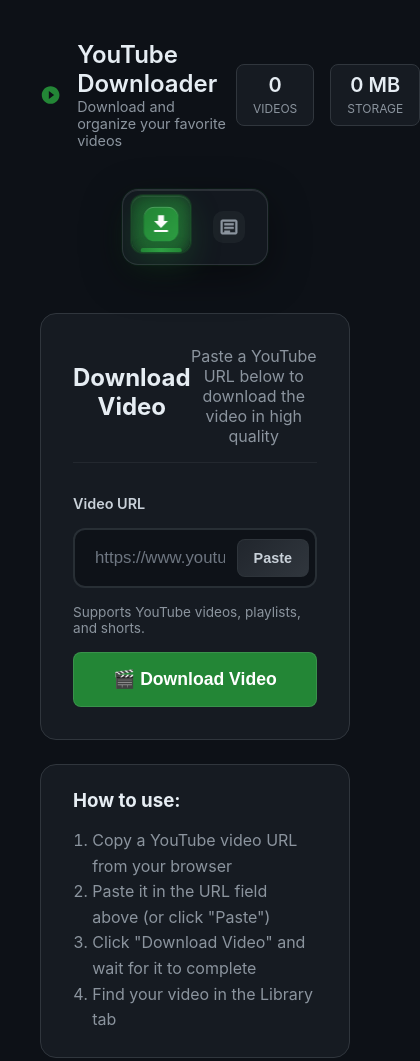
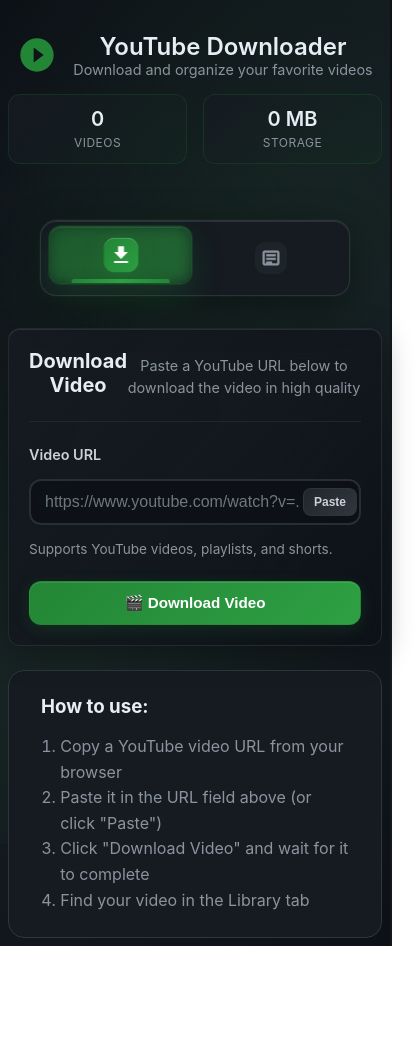
Before and after one commit to JashanMaan28/YT-Video-Downloader, a plain HTML site: page frontend/index.html in a window 390 px wide. Shown: the whole page, 420 px wide, since content can reach past the window. After the commit the page ends 946 px from the top, so only its background shows below. Drawn offline with Linux system fonts and the light colour scheme; no server answers.

Commit message:
Enhanced Homepage UI

```diff
--- a/frontend/static/styles.css
+++ b/frontend/static/styles.css
@@ -6,22 +6,71 @@
 
 body {
     font-family: 'Inter', -apple-system, BlinkMacSystemFont, 'Segoe UI', Roboto, sans-serif;
-    background-color: #0d1117;
+    background: linear-gradient(135deg, #0d1117 0%, #161b22 50%, #0d1117 100%);
     color: #c9d1d9;
     min-height: 100vh;
+    position: relative;
+    overflow-x: hidden;
+}
+
+body::before {
+    content: '';
+    position: fixed;
+    top: 0;
+    left: 0;
+    right: 0;
+    bottom: 0;
+    background:
+        radial-gradient(circle at 20% 80%, rgba(35, 134, 54, 0.1) 0%, transparent 50%),
+        radial-gradient(circle at 80% 20%, rgba(46, 160, 67, 0.08) 0%, transparent 50%),
+        radial-gradient(circle at 40% 40%, rgba(35, 134, 54, 0.05) 0%, transparent 50%);
+    pointer-events: none;
+    z-index: -1;
 }
 
 .container {
-    max-width: 800px;
+    max-width: 1400px;
     margin: 0 auto;
-    padding: 2.5rem;
+    padding: 1rem;
+    position: relative;
+    z-index: 1;
+    width: 100%;
+}
+
+@media (max-width: 1200px) {
+    .container {
+        max-width: 1200px;
+        padding: 1rem;
+    }
+}
+
+@media (max-width: 768px) {
+    .container {
+        padding: 0.75rem;
+    }
+}
+
+@media (max-width: 480px) {
+    .container {
+        padding: 0.5rem;
+    }
 }
 
 .main-header {
     display: flex;
     justify-content: space-between;
     align-items: center;
-    margin-bottom: 2.5rem;
+    margin-bottom: 2rem;
+    padding: 1.5rem 0;
+    flex-wrap: wrap;
+    gap: 1rem;
+}
+
+@media (max-width: 768px) {
+    .main-header {
+        flex-direction: column;
+        text-align: center;
+    }
 }
 
 .logo {
@@ -46,14 +95,24 @@ body {
 .stats-container {
     display: flex;
     gap: 1rem;
+    flex-wrap: wrap;
 }
 
 .stat-item {
-    background-color: #161b22;
-    border: 1px solid #30363d;
-    border-radius: 8px;
-    padding: 0.5rem 1rem;
+    background: linear-gradient(135deg, rgba(22, 27, 34, 0.8), rgba(35, 134, 54, 0.05));
+    backdrop-filter: blur(10px);
+    border: 1px solid rgba(35, 134, 54, 0.2);
+    border-radius: 12px;
+    padding: 0.75rem 1.25rem;
     text-align: center;
+    transition: all 0.3s ease;
+    min-width: 100px;
+}
+
+.stat-item:hover {
+    transform: translateY(-2px);
+    border-color: rgba(35, 134, 54, 0.4);
+    box-shadow: 0 8px 25px rgba(35, 134, 54, 0.15);
 }
 
 .stat-item span {
@@ -67,14 +126,28 @@ body {
     font-size: 0.75rem;
     color: #8b949e;
     text-transform: uppercase;
+    letter-spacing: 0.5px;
+}
+
+@media (max-width: 480px) {
+    .stats-container {
+        justify-content: center;
+        width: 100%;
+    }
+
+    .stat-item {
+        flex: 1;
+        min-width: 80px;
+    }
 }
 
 /* Enhanced Navigation Tabs */
 .nav-tabs {
     position: relative;
-    margin-bottom: 3rem;
+    margin-bottom: 2rem;
     display: flex;
     justify-content: center;
+    padding: 0 1rem;
 }
 
 .tab-container {
@@ -83,7 +156,7 @@ body {
     backdrop-filter: blur(25px);
     border-radius: 20px;
     padding: 12px;
-    margin: 0 20px;
+    margin: 0 auto;
     border: 1px solid rgba(48, 54, 61, 0.9);
     box-shadow:
         0 12px 40px rgba(0, 0, 0, 0.4),
@@ -93,6 +166,17 @@ body {
     z-index: 2;
     transition: all 0.4s cubic-bezier(0.4, 0, 0.2, 1);
     gap: 8px;
+    width: 100%;
+    max-width: 500px;
+}
+
+@media (max-width: 640px) {
+    .tab-container {
+        margin: 0;
+        border-radius: 16px;
+        padding: 8px;
+        gap: 4px;
+    }
 }
 
 .tab-container:hover {
@@ -105,7 +189,7 @@ body {
 
 .tab {
     position: relative;
-    padding: 20px 32px;
+    padding: 16px 24px;
     margin: 4px;
     background: transparent;
     border: none;
@@ -113,15 +197,35 @@ body {
     cursor: pointer;
     border-radius: 16px;
     font-weight: 600;
-    font-size: 0.95rem;
+    font-size: 0.9rem;
     transition: all 0.4s cubic-bezier(0.4, 0, 0.2, 1);
     display: flex;
     align-items: center;
-    gap: 16px;
-    min-width: 180px;
+    gap: 12px;
+    flex: 1;
+    min-width: 0;
     overflow: hidden;
     outline: none;
     z-index: 3;
+    text-align: left;
+}
+
+@media (max-width: 640px) {
+    .tab {
+        padding: 12px 16px;
+        gap: 8px;
+        font-size: 0.85rem;
+        min-width: 0;
+        justify-content: center;
+    }
+}
+
+@media (max-width: 480px) {
+    .tab {
+        padding: 10px 12px;
+        gap: 6px;
+        font-size: 0.8rem;
+    }
 }
 
 .tab:focus-visible {
@@ -132,14 +236,31 @@ body {
     display: flex;
     align-items: center;
     justify-content: center;
-    width: 48px;
-    height: 48px;
-    border-radius: 14px;
+    width: 40px;
+    height: 40px;
+    border-radius: 12px;
     background: rgba(139, 148, 158, 0.08);
     transition: all 0.4s cubic-bezier(0.4, 0, 0.2, 1);
     position: relative;
     overflow: hidden;
     margin: 2px;
+    flex-shrink: 0;
+}
+
+@media (max-width: 640px) {
+    .tab-icon {
+        width: 36px;
+        height: 36px;
+        border-radius: 10px;
+    }
+}
+
+@media (max-width: 480px) {
+    .tab-icon {
+        width: 32px;
+        height: 32px;
+        border-radius: 8px;
+    }
 }
 
 .icon-pulse {
@@ -161,23 +282,36 @@ body {
     align-items: flex-start;
     flex: 1;
     position: relative;
+    min-width: 0;
+}
+
+@media (max-width: 640px) {
+    .tab-content-wrapper {
+        display: none;
+    }
 }
 
 .tab-title {
     font-weight: 700;
-    font-size: 1.05rem;
+    font-size: 1rem;
     line-height: 1.2;
     transition: all 0.3s ease;
     position: relative;
+    white-space: nowrap;
+    overflow: hidden;
+    text-overflow: ellipsis;
 }
 
 .tab-subtitle {
-    font-size: 0.78rem;
+    font-size: 0.75rem;
     opacity: 0.75;
     font-weight: 500;
-    margin-top: 3px;
+    margin-top: 2px;
     transition: all 0.3s ease;
     position: relative;
+    white-space: nowrap;
+    overflow: hidden;
+    text-overflow: ellipsis;
 }
 
 .tab-accent-line {
@@ -563,10 +697,29 @@ body {
 }
 
 .card {
-    background-color: #161b22;
-    border-radius: 16px;
+    background: linear-gradient(135deg, rgba(22, 27, 34, 0.9), rgba(13, 17, 23, 0.8));
+    backdrop-filter: blur(20px);
+    border-radius: 20px;
     padding: 2rem;
-    border: 1px solid #30363d;
+    border: 1px solid rgba(48, 54, 61, 0.6);
+    box-shadow:
+        0 8px 32px rgba(0, 0, 0, 0.3),
+        inset 0 1px 0 rgba(255, 255, 255, 0.1);
+    transition: all 0.3s ease;
+}
+
+@media (max-width: 768px) {
+    .card {
+        padding: 1.5rem;
+        border-radius: 16px;
+    }
+}
+
+@media (max-width: 480px) {
+    .card {
+        padding: 1.25rem;
+        border-radius: 12px;
+    }
 }
 
 .card-header {
@@ -574,14 +727,41 @@ body {
     margin-bottom: 2rem;
 }
 
+@media (max-width: 768px) {
+    .card-header {
+        margin-bottom: 1.5rem;
+    }
+}
+
 .card-header h2 {
-    font-size: 1.5rem;
+    font-size: 1.6rem;
     margin-bottom: 0.5rem;
     color: #e6edf3;
+    font-weight: 700;
+}
+
+@media (max-width: 768px) {
+    .card-header h2 {
+        font-size: 1.4rem;
+    }
+}
+
+@media (max-width: 480px) {
+    .card-header h2 {
+        font-size: 1.25rem;
+    }
 }
 
 .card-header p {
     color: #8b949e;
+    font-size: 1rem;
+    line-height: 1.5;
+}
+
+@media (max-width: 768px) {
+    .card-header p {
+        font-size: 0.9rem;
+    }
 }
 
 .card-title {
@@ -608,18 +788,32 @@ body {
 
 input[type="url"] {
     width: 100%;
-    padding: 18px 90px 18px 20px;
+    padding: 16px 80px 16px 18px;
     background: rgba(13, 17, 23, 0.8);
     backdrop-filter: blur(10px);
     border: 2px solid rgba(48, 54, 61, 0.8);
     border-radius: 12px;
     color: #e6edf3;
-    font-size: 1.05rem;
+    font-size: 1rem;
     font-weight: 500;
     transition: all 0.4s cubic-bezier(0.4, 0, 0.2, 1);
     position: relative;
     z-index: 2;
     outline: none;
+}
+
+@media (max-width: 768px) {
+    input[type="url"] {
+        padding: 14px 70px 14px 16px;
+        font-size: 16px; /* Prevents zoom on iOS */
+    }
+}
+
+@media (max-width: 480px) {
+    input[type="url"] {
+        padding: 12px 60px 12px 14px;
+        font-size: 16px;
+    }
 }
 
 input[type="url"]:focus {
@@ -722,17 +916,33 @@ input:focus::placeholder {
     right: 8px;
     top: 50%;
     transform: translateY(-50%);
-    padding: 10px 16px;
+    padding: 8px 14px;
     border-radius: 8px;
     background: linear-gradient(135deg, #21262d, #30363d);
     border: 1px solid rgba(48, 54, 61, 0.8);
     color: #c9d1d9;
     cursor: pointer;
-    font-size: 0.9rem;
+    font-size: 0.85rem;
     font-weight: 600;
     transition: all 0.3s cubic-bezier(0.4, 0, 0.2, 1);
     z-index: 3;
     backdrop-filter: blur(10px);
+}
+
+@media (max-width: 768px) {
+    .paste-btn {
+        padding: 6px 12px;
+        font-size: 0.8rem;
+        right: 6px;
+    }
+}
+
+@media (max-width: 480px) {
+    .paste-btn {
+        padding: 6px 10px;
+        font-size: 0.75rem;
+        right: 4px;
+    }
 }
 
 .paste-btn:hover {
@@ -755,20 +965,46 @@ input:focus::placeholder {
 
 .download-btn {
     width: 100%;
-    margin-top: 1rem;
+    margin-top: 1.5rem;
     padding: 16px;
-    background-color: #238636;
-    border: 1px solid rgba(255, 255, 255, 0.1);
-    border-radius: 8px;
+    background: linear-gradient(135deg, #238636, #2ea043);
+    border: 1px solid rgba(35, 134, 54, 0.3);
+    border-radius: 12px;
     color: white;
     font-size: 1.1rem;
     font-weight: 600;
     cursor: pointer;
-    transition: background-color 0.2s ease;
+    transition: all 0.3s cubic-bezier(0.4, 0, 0.2, 1);
+    backdrop-filter: blur(10px);
+    box-shadow:
+        0 4px 16px rgba(35, 134, 54, 0.2),
+        inset 0 1px 0 rgba(255, 255, 255, 0.1);
 }
 
 .download-btn:hover {
-    background-color: #2ea043;
+    background: linear-gradient(135deg, #2ea043, #238636);
+    transform: translateY(-2px);
+    box-shadow:
+        0 8px 25px rgba(35, 134, 54, 0.3),
+        inset 0 1px 0 rgba(255, 255, 255, 0.2);
+}
+
+.download-btn:active {
+    transform: translateY(0);
+}
+
+@media (max-width: 768px) {
+    .download-btn {
+        padding: 14px;
+        font-size: 1rem;
+    }
+}
+
+@media (max-width: 480px) {
+    .download-btn {
+        padding: 12px;
+        font-size: 0.95rem;
+    }
 }
 
 /* How-to-use Card */
@@ -794,8 +1030,32 @@ input:focus::placeholder {
 /* Video Library */
 .video-grid {
     display: grid;
-    grid-template-columns: repeat(auto-fill, minmax(280px, 1fr));
+    grid-template-columns: repeat(auto-fill, minmax(300px, 1fr));
     gap: 1.5rem;
+    padding: 0 1rem;
+}
+
+@media (max-width: 1024px) {
+    .video-grid {
+        grid-template-columns: repeat(auto-fill, minmax(280px, 1fr));
+        gap: 1.25rem;
+    }
+}
+
+@media (max-width: 768px) {
+    .video-grid {
+        grid-template-columns: repeat(auto-fill, minmax(250px, 1fr));
+        gap: 1rem;
+        padding: 0 0.5rem;
+    }
+}
+
+@media (max-width: 600px) {
+    .video-grid {
+        grid-template-columns: 1fr;
+        gap: 1rem;
+        padding: 0;
+    }
 }
 
 .video-card {
@@ -814,6 +1074,12 @@ input:focus::placeholder {
     box-shadow:
         0 12px 40px rgba(0, 0, 0, 0.4),
         0 0 0 1px rgba(35, 134, 54, 0.2);
+}
+
+@media (max-width: 768px) {
+    .video-card:hover {
+        transform: translateY(-4px);
+    }
 }
 
 .video-thumbnail-container {
```
